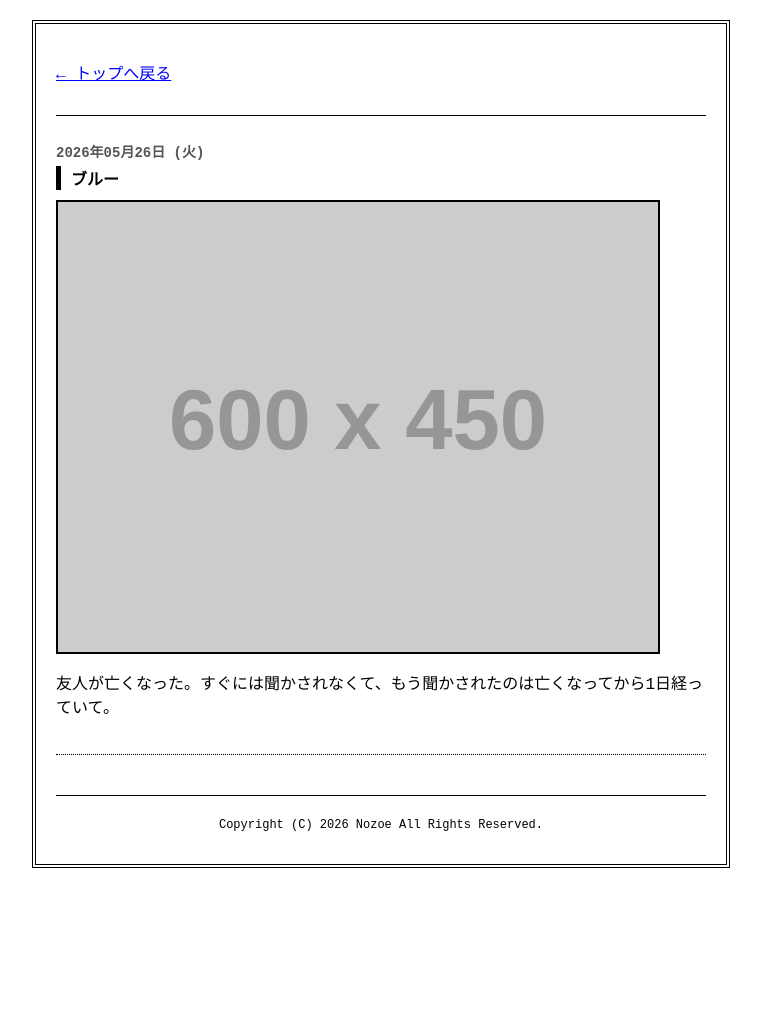
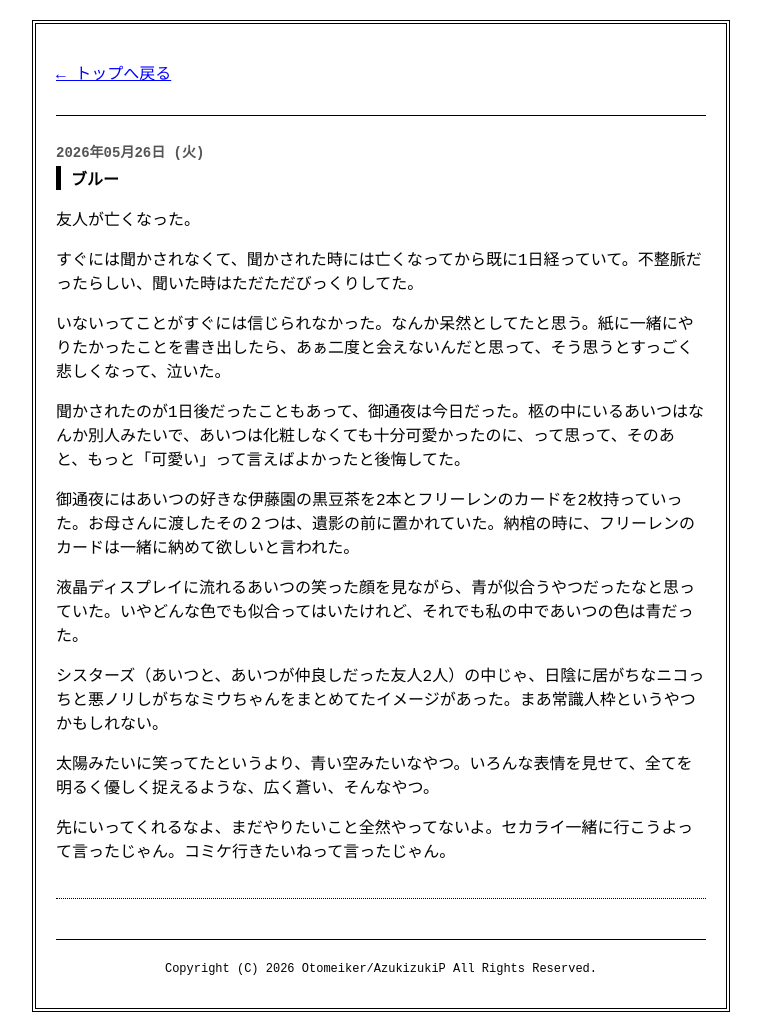
Before and after one commit to HanaAitetsu/AzukizukiP, a plain HTML site: page diary/20260526_2.html in a window 1280 px wide. Shown: the whole page, without its empty margins (259-1020 px from the left). Before the commit the page ends 888 px from the top, so only its background shows below. Drawn offline with Linux system fonts and the light colour scheme; placeholder pictures from the web are drawn by us.

Commit message:
Update 20260526_2.html

```diff
--- a/diary/20260526_2.html
+++ b/diary/20260526_2.html
@@ -17,15 +17,26 @@
         <article class="diary-entry">
             <div class="diary-date">2026年05月26日 (火)</div>
             <h2 class="diary-title">ブルー</h2>
+            <!--
+            <img class="diary-photo" src="https://via.placeholder.com/600x450.png?text=Sample+Photo" alt="今日の一枚">
+            -->
+            <p>友人が亡くなった。</p>
+            <p> すぐには聞かされなくて、聞かされた時には亡くなってから既に1日経っていて。不整脈だったらしい、聞いた時はただただびっくりしてた。　</p>
+            <p> いないってことがすぐには信じられなかった。なんか呆然としてたと思う。紙に一緒にやりたかったことを書き出したら、あぁ二度と会えないんだと思って、そう思うとすっごく悲しくなって、泣いた。 </p>
+            <p> 聞かされたのが1日後だったこともあって、御通夜は今日だった。柩の中にいるあいつはなんか別人みたいで、あいつは化粧しなくても十分可愛かったのに、って思って、そのあと、もっと「可愛い」って言えばよかったと後悔してた。 </p>
+            <p> 御通夜にはあいつの好きな伊藤園の黒豆茶を2本とフリーレンのカードを2枚持っていった。お母さんに渡したその２つは、遺影の前に置かれていた。納棺の時に、フリーレンのカードは一緒に納めて欲しいと言われた。 </p>
+            <p> 液晶ディスプレイに流れるあいつの笑った顔を見ながら、青が似合うやつだったなと思っていた。いやどんな色でも似合ってはいたけれど、それでも私の中であいつの色は青だった。 </p>
+            <p> シスターズ（あいつと、あいつが仲良しだった友人2人）の中じゃ、日陰に居がちなニコっちと悪ノリしがちなミウちゃんをまとめてたイメージがあった。まあ常識人枠というやつかもしれない。 </p>
+            <p> 太陽みたいに笑ってたというより、青い空みたいなやつ。いろんな表情を見せて、全てを明るく優しく捉えるような、広く蒼い、そんなやつ。 </p>
+            <p> 先にいってくれるなよ、まだやりたいこと全然やってないよ。セカライ一緒に行こうよって言ったじゃん。コミケ行きたいねって言ったじゃん。 </p>
+            <p>
 
-            <img class="diary-photo" src="https://via.placeholder.com/600x450.png?text=Sample+Photo" alt="今日の一枚">
-
-            <p>友人が亡くなった。すぐには聞かされなくて、もう聞かされたのは亡くなってから1日経っていて。</p>
+            </p></p>
             <p></p>
     </main>
 
     <footer>
-        <p>Copyright (C) 2026 Nozoe All Rights Reserved.</p>
+        <p>Copyright (C) 2026 Otomeiker/AzukizukiP All Rights Reserved.</p>
     </footer>
 </div>
 
```
